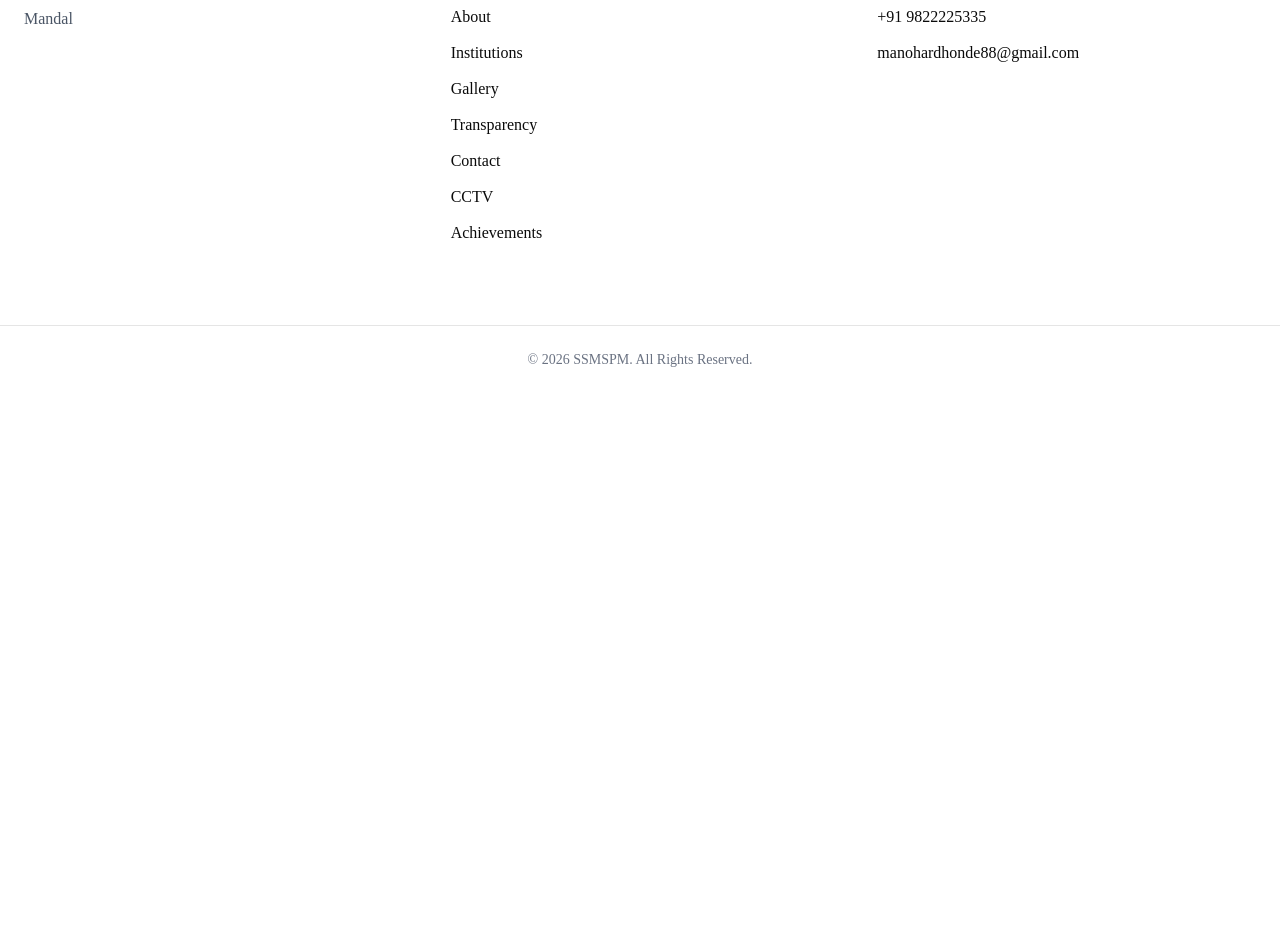
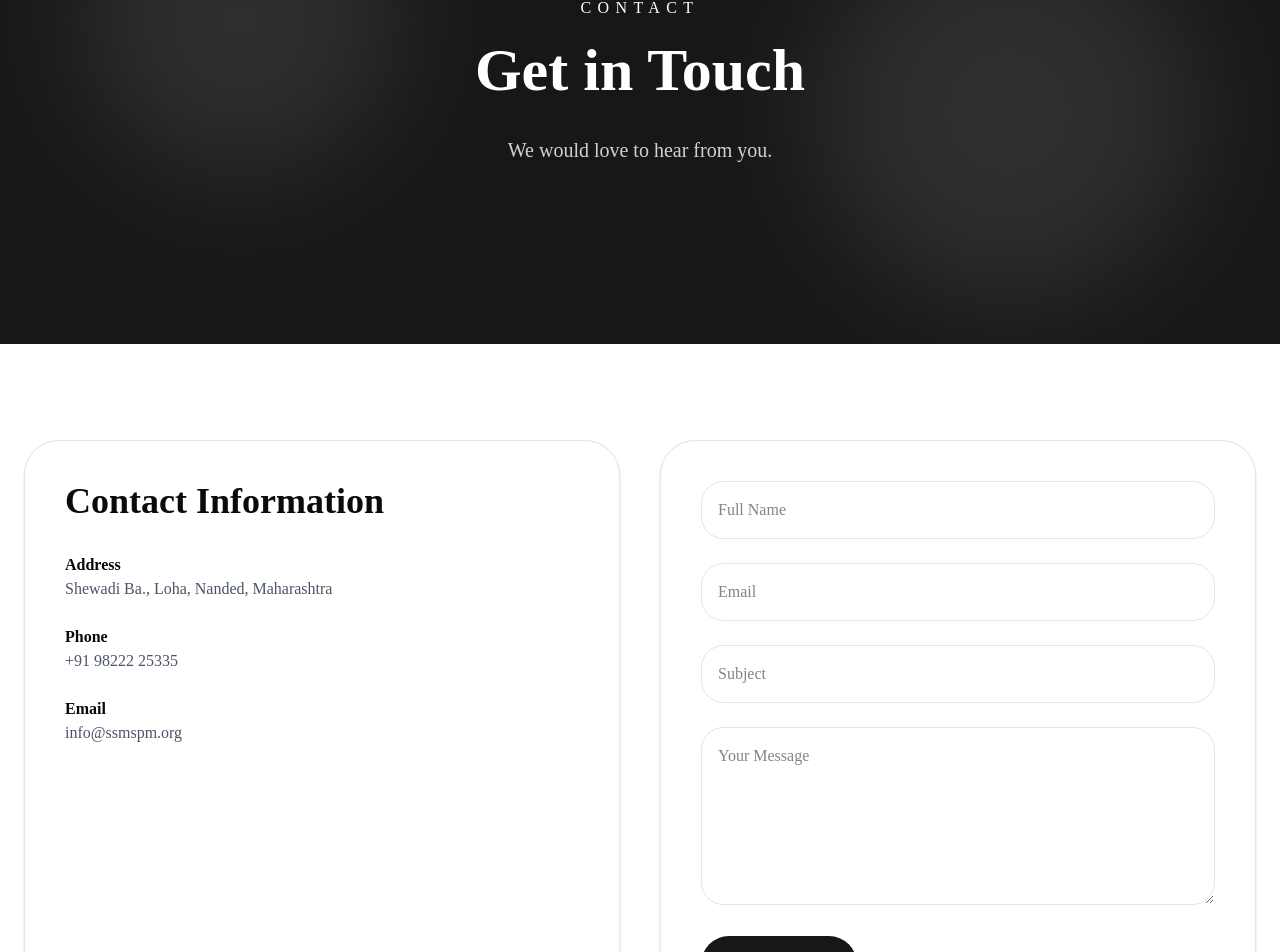
Before and after one commit to ShivamD27/project-ssmspm-digital, a Next.js app in the folder frontend/: page /contact in a window 1280 px wide. Shown: the part 180-1132 px from the top of the page. Before the commit the page ends 800 px from the top, so only its background shows below. Built offline with nearby package versions, Linux system fonts and the light colour scheme.

Commit message:
feat: add founder and contact pages

```diff
--- a/frontend/src/app/contact/page.tsx
+++ b/frontend/src/app/contact/page.tsx
@@ -1,3 +1,16 @@
-export default function Page() {
-  return <div>Coming Soon</div>;
+import PageHero from "@/components/common/PageHero";
+import ContactSection from "@/features/contact/ContactSection";
+
+export default function ContactPage() {
+  return (
+    <>
+      <PageHero
+        eyebrow="Contact"
+        title="Get in Touch"
+        description="We would love to hear from you."
+      />
+
+      <ContactSection />
+    </>
+  );
 }
--- a/frontend/src/app/founder/page.tsx
+++ b/frontend/src/app/founder/page.tsx
@@ -1,3 +1,16 @@
-export default function Page() {
-  return <div>Coming Soon</div>;
+import PageHero from "@/components/common/PageHero";
+import FounderSection from "@/features/founder/FounderSection";
+
+export default function FounderPage() {
+  return (
+    <>
+      <PageHero
+        eyebrow="Founder"
+        title="Our Inspiration"
+        description="Honouring the visionary whose dream continues to educate generations."
+      />
+
+      <FounderSection />
+    </>
+  );
 }
--- a/frontend/src/data/founder.ts
+++ b/frontend/src/data/founder.ts
@@ -1,12 +1,21 @@
 export const FOUNDER = {
-  name: "Prof. Manohar Babarao Dhonde",
-
-  designation: "Founder",
+  name: "Late Sant Shiromani Manmath Swami",
+  designation: "Founder Inspiration",
 
   image: "/images/founders/founder.jpeg",
 
-  message:
-    "Education is not a privilege. It is every child's fundamental right. Our mission has always been to ensure that no student is deprived of quality education because of financial limitations.",
+  quote:
+    "Education is the greatest tool to transform society and empower future generations.",
 
-  since: 1998,
+  description:
+    "Sant Shiromani Manmath Swami Shikshan Prasarak Mandal was established with the vision of providing quality education to every child irrespective of background. The organization continues to uphold this vision by serving thousands of students across Maharashtra.",
+
+  mission: [
+    "Quality Education",
+    "Equal Opportunities",
+    "Rural Development",
+    "Value Based Learning",
+    "Social Responsibility",
+    "Student Empowerment"
+  ]
 };
--- /dev/null
+++ b/frontend/src/features/contact/ContactSection.tsx
@@ -0,0 +1,74 @@
+export default function ContactSection() {
+  return (
+    <section className="py-24">
+
+      <div className="mx-auto grid max-w-7xl gap-10 px-6 lg:grid-cols-2">
+
+        <div className="rounded-3xl border bg-white p-10 shadow">
+
+          <h2 className="mb-8 text-4xl font-bold">
+            Contact Information
+          </h2>
+
+          <div className="space-y-6">
+
+            <div>
+              <h3 className="font-semibold">Address</h3>
+              <p className="text-gray-600">
+                Shewadi Ba., Loha, Nanded, Maharashtra
+              </p>
+            </div>
+
+            <div>
+              <h3 className="font-semibold">Phone</h3>
+              <p className="text-gray-600">
+                +91 98222 25335
+              </p>
+            </div>
+
+            <div>
+              <h3 className="font-semibold">Email</h3>
+              <p className="text-gray-600">
+                info@ssmspm.org
+              </p>
+            </div>
+
+          </div>
+
+        </div>
+
+        <form className="space-y-6 rounded-3xl border bg-white p-10 shadow">
+
+          <input
+            placeholder="Full Name"
+            className="w-full rounded-xl border p-4 outline-none focus:border-[var(--primary)]"
+          />
+
+          <input
+            placeholder="Email"
+            className="w-full rounded-xl border p-4 outline-none focus:border-[var(--primary)]"
+          />
+
+          <input
+            placeholder="Subject"
+            className="w-full rounded-xl border p-4 outline-none focus:border-[var(--primary)]"
+          />
+
+          <textarea
+            rows={6}
+            placeholder="Your Message"
+            className="w-full rounded-xl border p-4 outline-none focus:border-[var(--primary)]"
+          />
+
+          <button
+            className="rounded-full bg-[var(--primary)] px-8 py-4 text-white transition hover:scale-105"
+          >
+            Send Message
+          </button>
+
+        </form>
+
+      </div>
+    </section>
+  );
+}
--- /dev/null
+++ b/frontend/src/features/founder/FounderSection.tsx
@@ -0,0 +1,64 @@
+import Image from "next/image";
+import { FOUNDER } from "@/data/founder";
+
+export default function FounderSection() {
+  return (
+    <section className="py-24">
+
+      <div className="mx-auto grid max-w-7xl gap-20 px-6 lg:grid-cols-2">
+
+        <div className="relative h-[600px] overflow-hidden rounded-3xl">
+
+          <Image
+            src={FOUNDER.image}
+            alt={FOUNDER.name}
+            fill
+            className="object-cover"
+          />
+
+        </div>
+
+        <div>
+
+          <p className="font-semibold uppercase tracking-[0.3em] text-[var(--primary)]">
+            Founder
+          </p>
+
+          <h1 className="mt-4 text-5xl font-bold">
+            {FOUNDER.name}
+          </h1>
+
+          <p className="mt-2 text-xl text-gray-500">
+            {FOUNDER.designation}
+          </p>
+
+          <blockquote className="mt-8 border-l-4 border-[var(--primary)] pl-6 text-2xl italic">
+            "{FOUNDER.quote}"
+          </blockquote>
+
+          <p className="mt-10 leading-8 text-gray-600">
+            {FOUNDER.description}
+          </p>
+
+          <div className="mt-10 flex flex-wrap gap-3">
+
+            {FOUNDER.mission.map((item) => (
+
+              <span
+                key={item}
+                className="rounded-full bg-[var(--primary)] px-5 py-2 text-white"
+              >
+                {item}
+              </span>
+
+            ))}
+
+          </div>
+
+        </div>
+
+      </div>
+
+    </section>
+  );
+}
```
